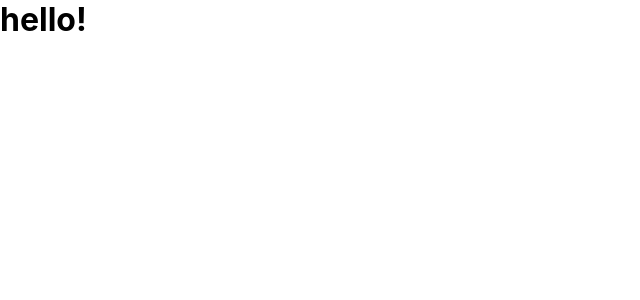
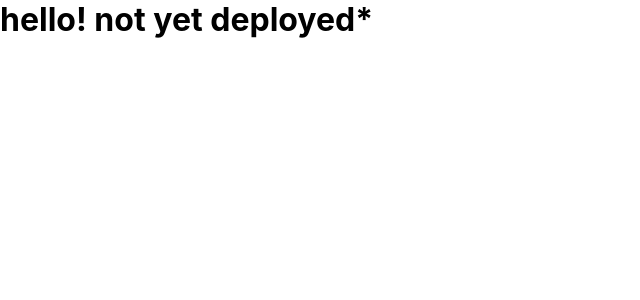
Before and after one commit to KGlinoga/insta-clone, a React (Create React App) app: page / in a window 1280 px wide. Shown: the top 300 px of the page, without its empty margins (0-640 px from the left). Built offline with nearby package versions, Linux system fonts and the light colour scheme.

Commit message:
deployment note added to h1

```diff
--- a/src/App.js
+++ b/src/App.js
@@ -4,7 +4,7 @@ import './App.css';
 function App() {
   return (
     <div className="App">
-     <h1>hello!</h1>
+     <h1>hello! not yet deployed*</h1>
     </div>
   );
 }
```
